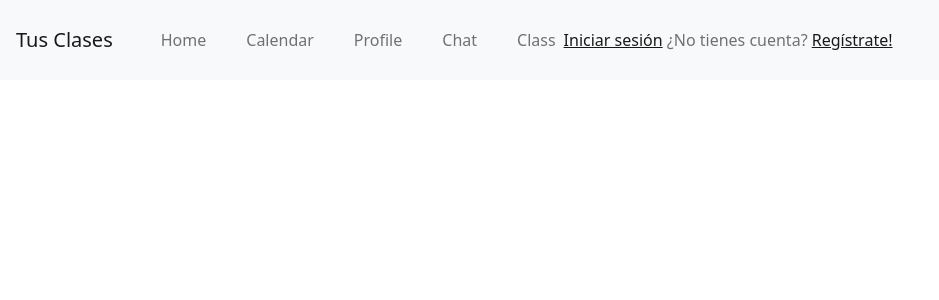
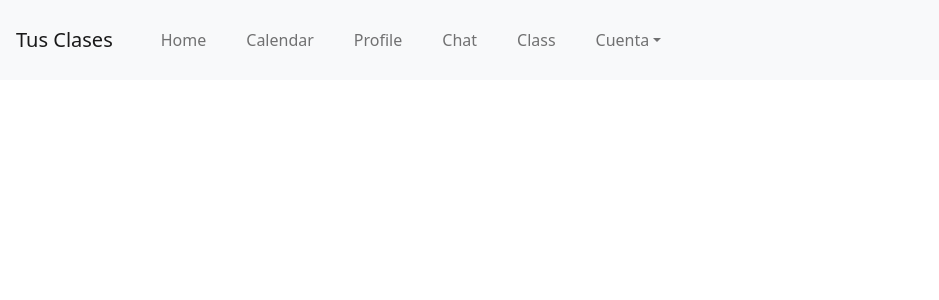
Before and after one commit to DiegoAraujoJS/PF_E-Commerce, a React (Create React App) app in the folder client/: page / in a window 1280 px wide. Shown: the top 300 px of the page, without its empty margins (0-939 px from the left). Built offline with nearby package versions, Linux system fonts and the light colour scheme.

Commit message:
adding/navbar login function

```diff
--- a/client/src/components/searchBar/SearchBar.module.css
+++ b/client/src/components/searchBar/SearchBar.module.css
@@ -1,4 +1,3 @@
-
 .inline {
     display: inline;
 
--- a/client/src/components/searchBar/SearchBarHome.tsx
+++ b/client/src/components/searchBar/SearchBarHome.tsx
@@ -1,9 +1,10 @@
 import React, { useEffect, useState } from "react";
 import { Navbar } from "react-bootstrap";
 import { Nav } from "react-bootstrap";
-// import { Form } from 'react-bootstrap'
+import { Form } from 'react-bootstrap'
 // import { FormControl } from 'react-bootstrap'
-// import { Button } from 'react-bootstrap'
+import { Button } from 'react-bootstrap'
+import CSS from 'csstype';
 import axios from 'axios';
 import { NavDropdown } from "react-bootstrap";
 import { Link } from 'react-router-dom';
@@ -57,12 +58,20 @@ export default function SearchBar() {
     }
   }
 
+  const dropBox: CSS.Properties = {
+    width: '350px'
+  }
+  const inputSizeLim: CSS.Properties = {
+    position: 'relative',
+    width: '200px'
+  }
+
   return (
     <Navbar bg="light" expand="lg" style={{ height: "10vh" ,}}>
       <Navbar.Brand className={'ms-3'} href="#home">Tus Clases</Navbar.Brand>
       <Navbar.Toggle aria-controls="basic-navbar-nav" />
       <Navbar.Collapse id="basic-navbar-nav">
-        <Nav className="mr-auto">
+        <Nav >
           <Link className={'nav-link ms-4 text-decoration-none'} to={"/home"}>Home</Link>
           <Link className={'nav-link ms-4 text-decoration-none'} to={"/calendar"}>Calendar</Link>
           <Link className={'nav-link ms-4 text-decoration-none'} to={"/perfil"}>Profile</Link>
@@ -75,9 +84,23 @@ export default function SearchBar() {
               </NavDropdown.Item>
             </NavDropdown>
             :
-            <Navbar.Text className={'justify-content-end'}>
-              <Link to='login'>Iniciar sesión</Link> ¿No tienes cuenta? <Link to='/registro'>Regístrate!</Link>
-            </Navbar.Text>
+            <NavDropdown className={'ms-4 text-decoration-none'} title="Cuenta" id="basic-nav-dropdown">
+              <Form className={'d-flex flex-column aling-items-center'} style={dropBox}>
+                <Form.Control style={inputSizeLim} className={'d-flex justify-content-center'} type="email" placeholder="Email" />
+                <Form.Control style={inputSizeLim} type="password" placeholder="Contraseña" />
+                <Form.Check type="checkbox" label="Mostrar contraseña" />
+                <Button style={inputSizeLim} variant="primary" type="submit">
+                  Entrar
+                </Button>
+              </Form>
+            </NavDropdown>
+            // <NavDropdown  className={'ms-4 text-decoration-none justify-content-end'} title="Cuenta" id="basic-nav-dropdown">
+            //   <Form>
+            //     <Form.Control  className={'ms-3 mb-3'} type='email' placeholder='Email'/>
+            //     <Form.Control className={'ms-3 mb-3'} type='password' placeholder='Contraseña'/>
+            //     <Form.Check type="checkbox" label="Mostrar contraseña" />
+            //   </Form>
+            // </NavDropdown>
           }
           {loggedOrNot() && user.role === Role.PROFESSOR ?
             <Link className={'nav-link ms-4 text-decoration-none'} to={"/clases/add"}>Agrega tu Propia Clase!</Link>
```
